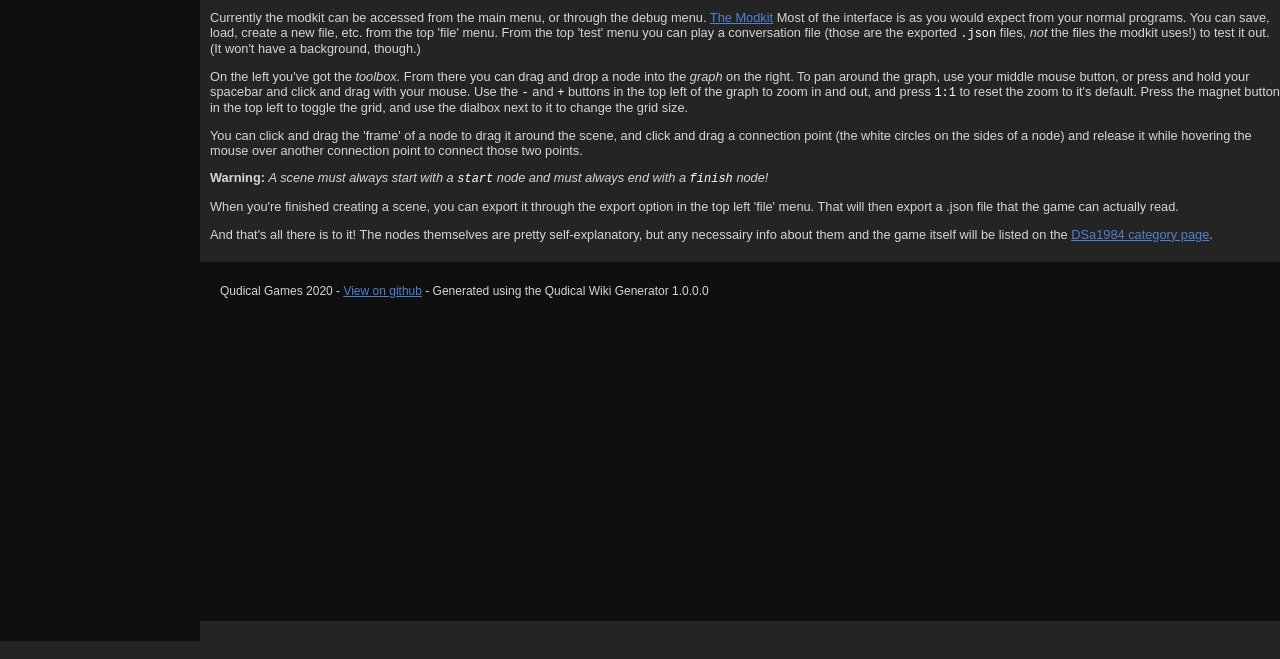
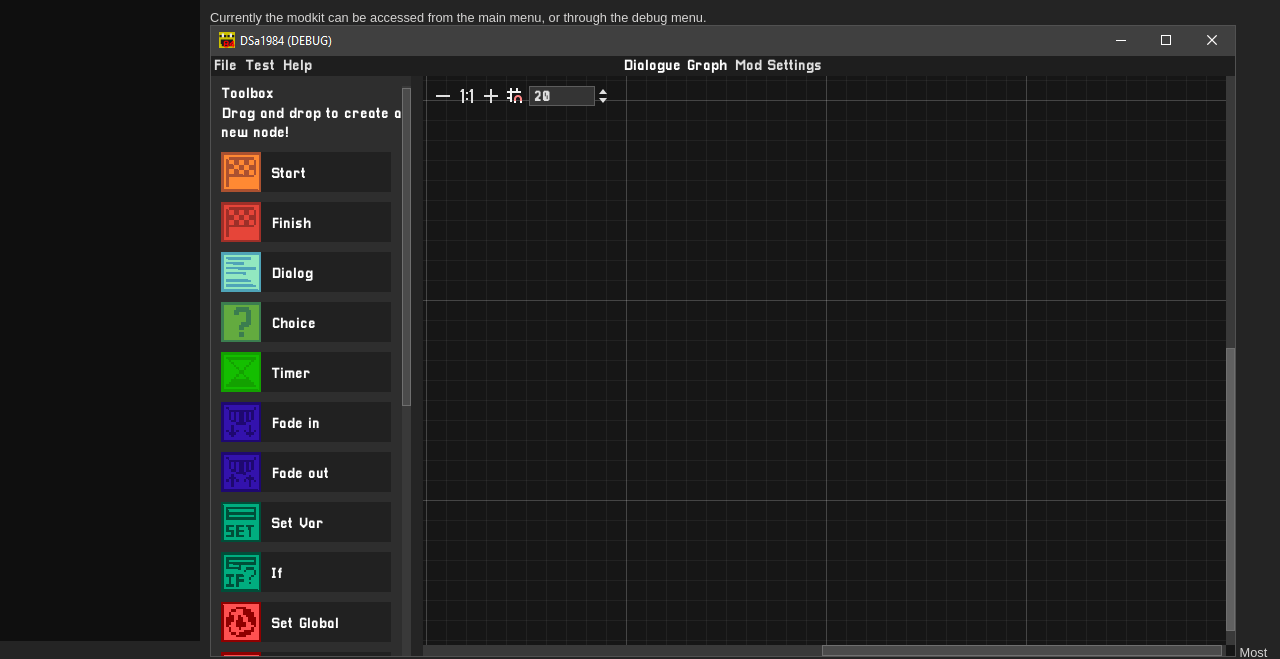
Before and after one commit to Qudical/qudicalwiki, a plain HTML site: page articles/dsa1984/modkit.html in a window 1280 px wide. Shown: the part 179-838 px from the top of the page. Before the commit the page ends 800 px from the top, so only its background shows below. Drawn offline with Linux system fonts and the light colour scheme.

Commit message:
Accidentally made a link instead of an image

```diff
--- a/articles/dsa1984/modkit.html
+++ b/articles/dsa1984/modkit.html
@@ -3,7 +3,7 @@
 The outputted <code>.json</code> file can then be used by the QudicalVNManager.
 DSa1984 is currently the only game using the system, so expect all documentation of the QVNS to apply to DSa1984.</p>
 <p>Currently the modkit can be accessed from the main menu, or through the debug menu.
-<a href="/qudicalwiki/assets/DSa1984/modkit/modkit_empty.png">The Modkit</a>
+<img src="/qudicalwiki/assets/DSa1984/modkit/modkit_empty.png" alt="The Modkit" />
 Most of the interface is as you would expect from your normal programs. You can save, load, create a new file, etc. from the top 'file' menu.
 From the top 'test' menu you can play a conversation file (those are the exported <code>.json</code> files, <em>not</em> the files the modkit uses!) to test it out. (It won't have a background, though.)</p>
 <p>On the left you've got the <em>toolbox.</em> From there you can drag and drop a node into the <em>graph</em> on the right. To pan around the graph, use your middle mouse button, or press and hold your spacebar and click and drag with your mouse.
```
